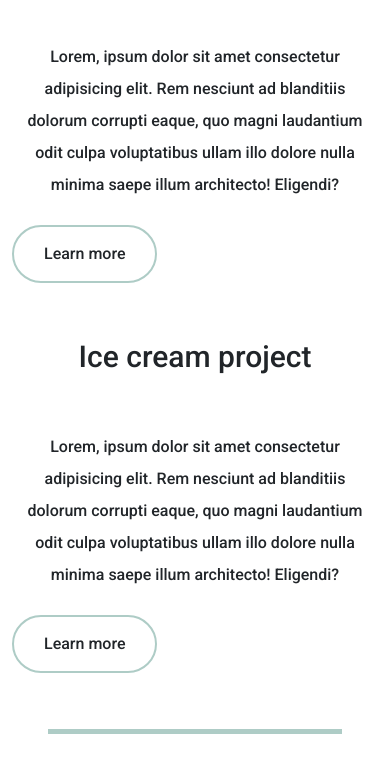
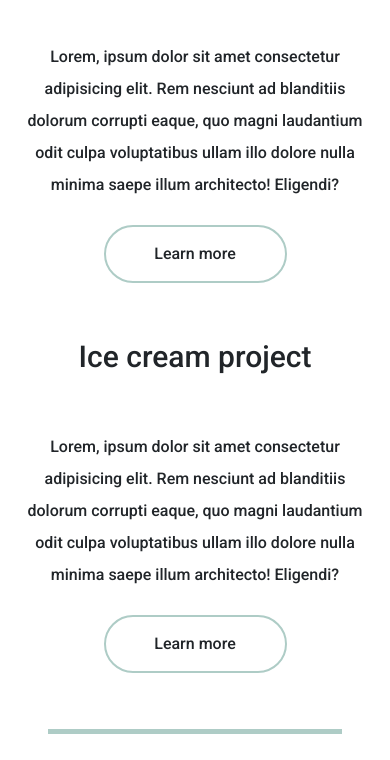
Before and after one commit to Victorynm/portfolio-project, a plain HTML site: page index.html in a window 390 px wide. Shown: the part 700-1460 px from the top of the page. Drawn offline with nearby package versions, Linux system fonts and the light colour scheme; a web font is replaced by a local one.

Commit message:
changed buttons position

```diff
--- a/styles/style.css
+++ b/styles/style.css
@@ -60,6 +60,8 @@ a.btn-secondary {
 		display: none;
 	}
 	.col-sm-6 a {
-		text-align: center;
+		display: block;
+		margin: 0 auto;
+		width: 50%;
 	}
 }
```
